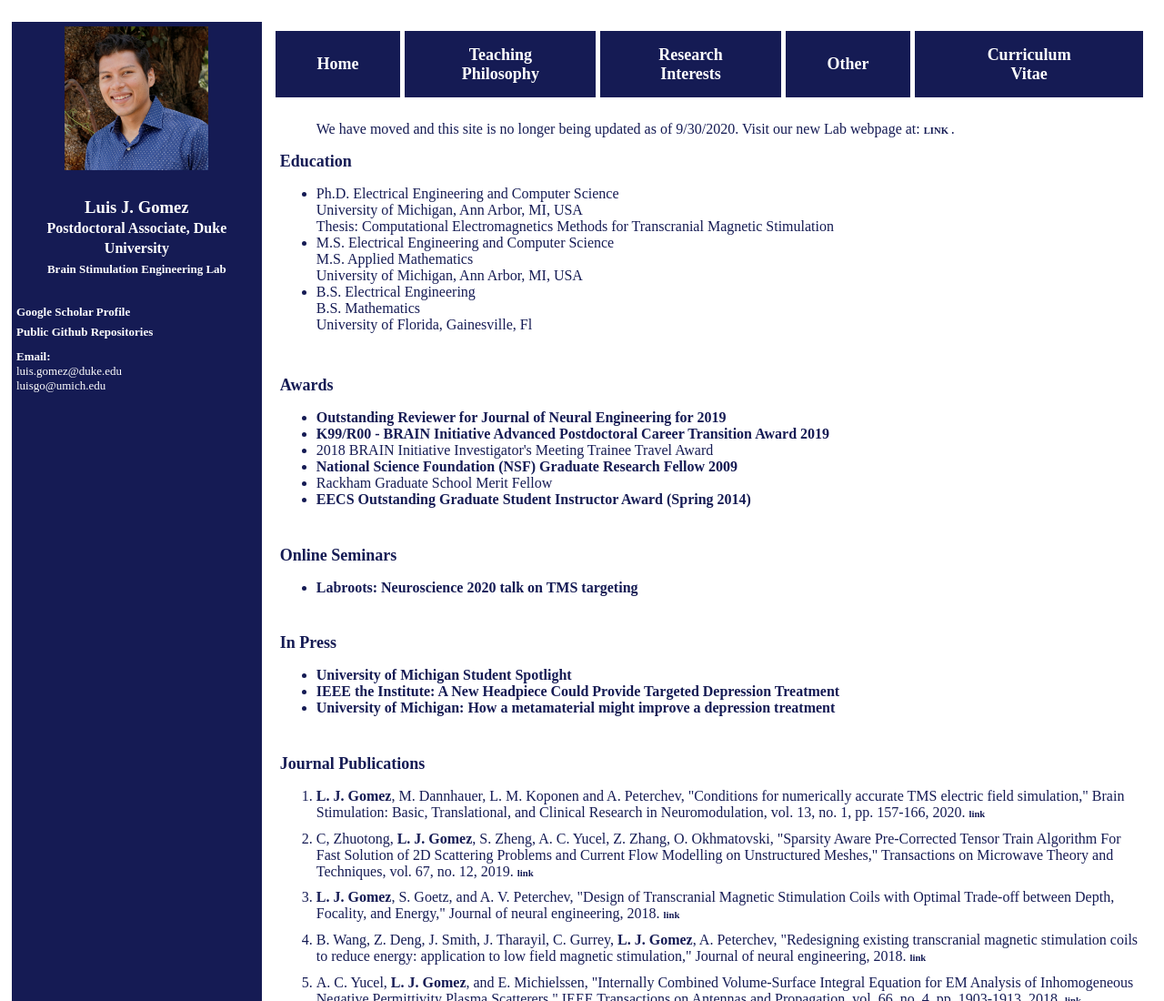
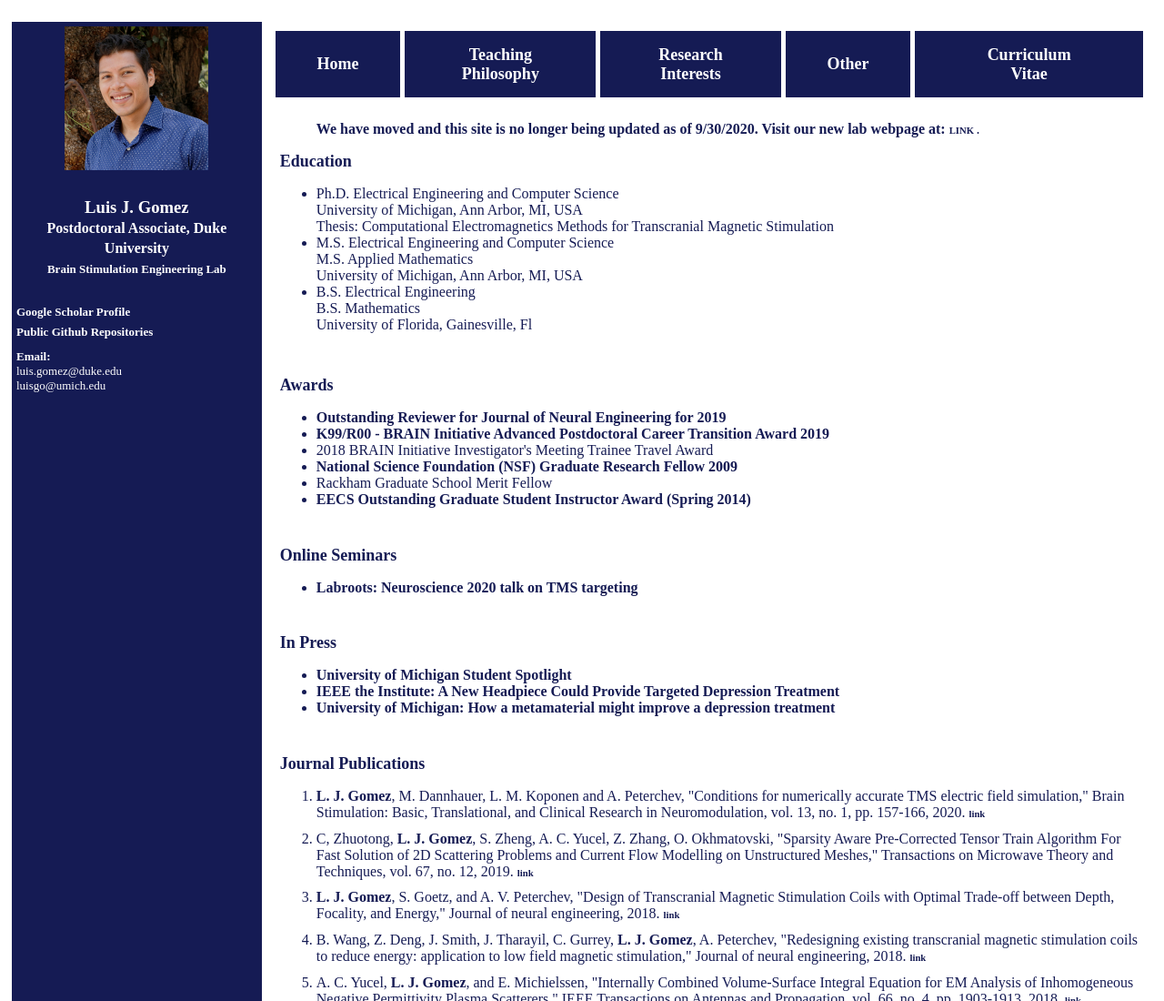
Before and after one commit to luisgo/luisgo.github.io, a plain HTML site: page index.html in a window 1280 px wide. Shown: the top 1100 px of the page at 91% size. Drawn offline with Linux system fonts and the light colour scheme.

Commit message:
Update index.html

```diff
--- a/index.html
+++ b/index.html
@@ -111,7 +111,7 @@ Vitae</font></b></td>
 		<tr>
 			<td bgColor="#ffffff" vAlign="top" width="78%">
 
-<ul><font face="Times New Roman" size="3">We have moved and this site is no longer being updated as of 9/30/2020. Visit our new Lab webpage at:
+<ul><font face="Times New Roman" size="3"> <b> We have moved and this site is no longer being updated as of 9/30/2020. Visit our new lab webpage at: </b>
 	<a href="engineering.purdue.edu/sublimelab" font face="Times New Roman" size="3"> LINK </a>.  <br>
 
 </ul>
```
